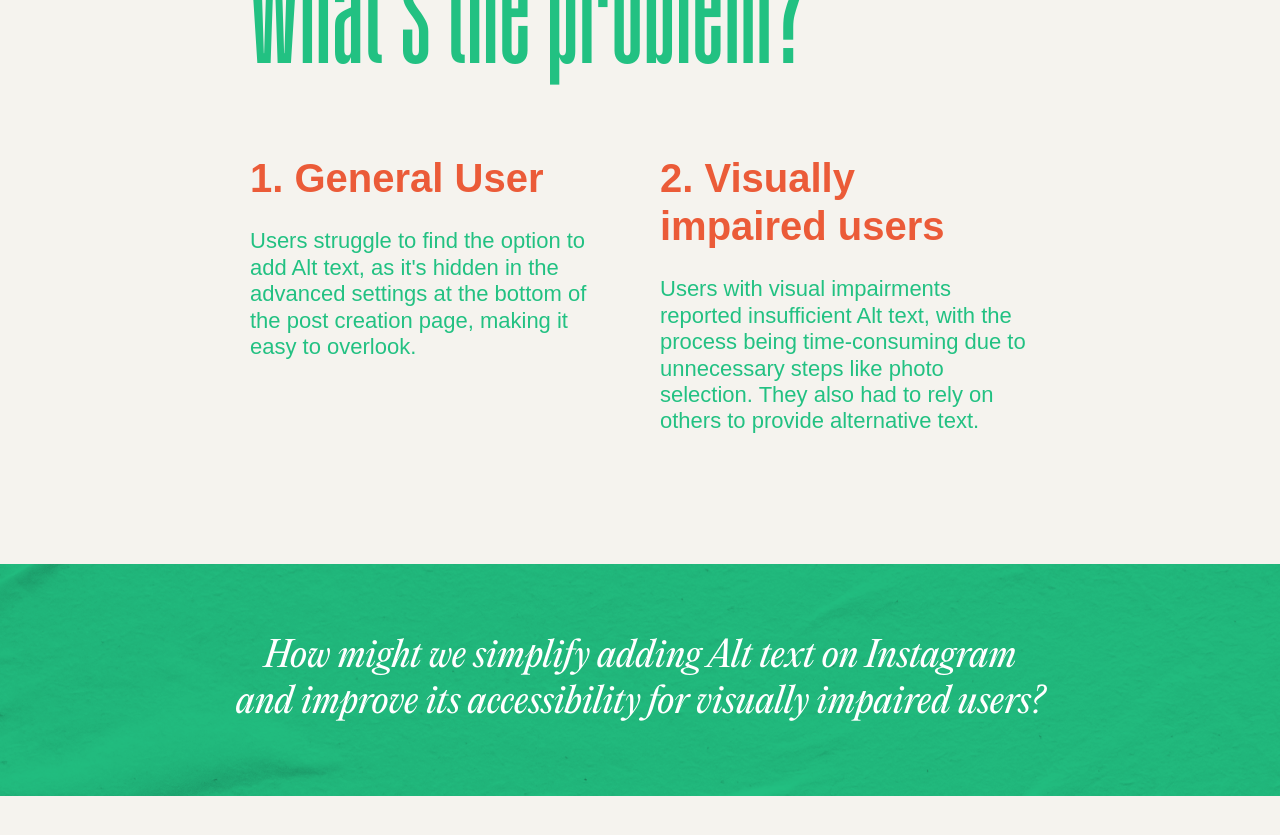
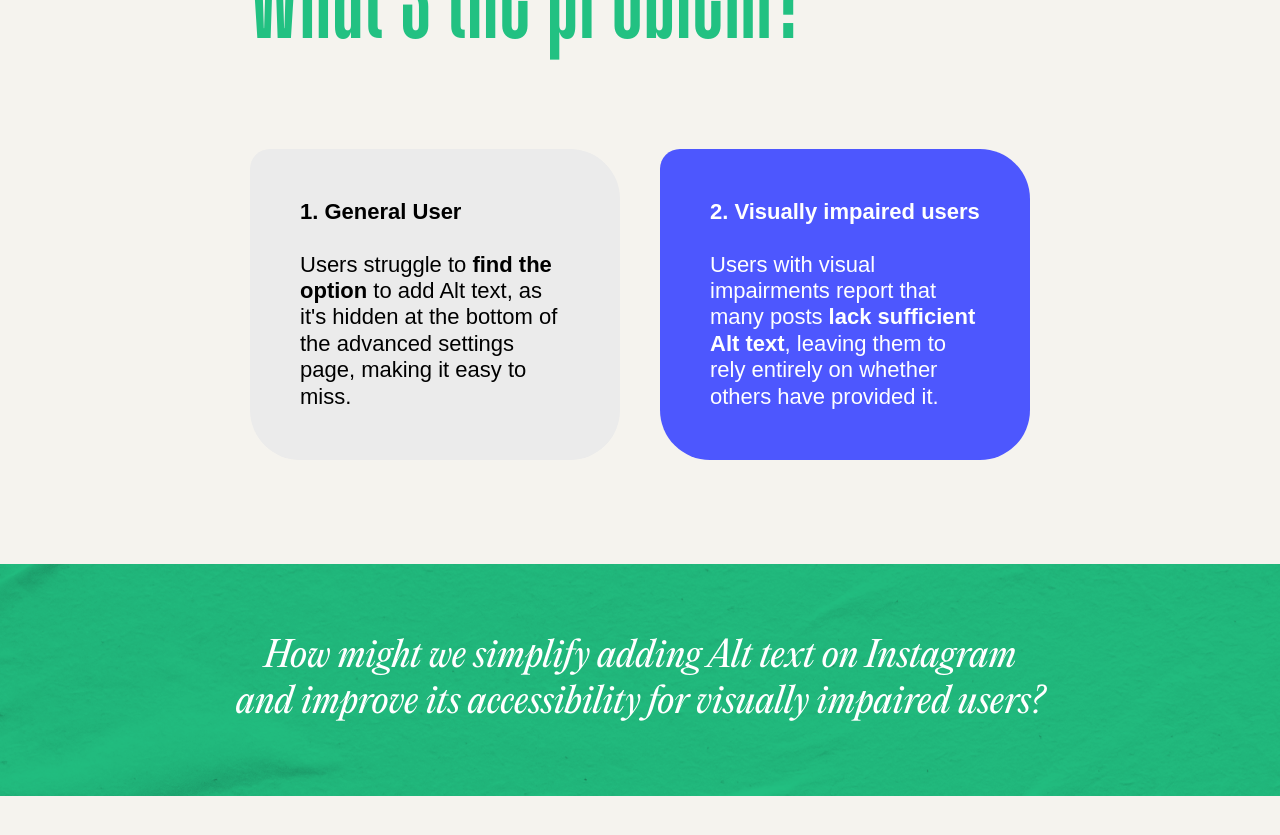
Before and after one commit to sjaine/PortfolioV2, a React (Create React App) app: page /instagram in a window 1280 px wide. Shown: the part 2820-3655 px from the top of the page. Built offline with nearby package versions, Linux system fonts and the light colour scheme; the HTML template or start-up script is replaced by a standard one; a web font is replaced by a local one.

Commit message:
Instagram Project

```diff
--- a/src/components/work/project/InstagramDetails.js
+++ b/src/components/work/project/InstagramDetails.js
@@ -175,11 +175,11 @@
                         <div className="project_detail_subtitle main_italic color_orange">Identify Problem</div>
                         <div className="project_detail_title title color_green title_ui">What's the problem?</div>
                     </div>
-                        <div className="project_detail_info ui_info jusitfy_start color_green">
-                            <div className="project_detail_desc problem_table"><span>1. General User</span><br />Users struggle to find the option to add Alt text, as it's hidden in the advanced settings at the bottom of the post creation page, making it easy to overlook.
+                        <div className="project_detail_info ui_info jusitfy_start">
+                            <div className="project_detail_desc problem_table"><span>1. General User</span><br /><p>Users struggle to <strong>find the option</strong> to add Alt text, as it's hidden at the bottom of the advanced settings page, making it easy to miss.</p>
                             </div>
                             <div className="project_detail_desc problem_table"><span>2. Visually impaired users
-</span> <br />Users with visual impairments reported insufficient Alt text, with the process being time-consuming due to unnecessary steps like photo selection. They also had to rely on others to provide alternative text.
+</span> <br /><p>Users with visual impairments report that many posts <strong>lack sufficient Alt text</strong>, leaving them to rely entirely on whether others have provided it.</p>
                             </div>
                         </div>
                 </div>
--- a/src/index.css
+++ b/src/index.css
@@ -1696,11 +1696,32 @@
   display: flex;
   flex-direction: column;
   width: 50%;
+  background-color: #ebebeb;
+  padding: 50px;
+  border-radius: 20px 50px 50px 50px;
+  margin-top: 20px;
+}
+
+.problem_table:nth-child(2) {
+  background-color: #4D57FE;
+  color: white;
 }
 
 .problem_table > span {
   font-weight: 700;
-  font-size: 40px;
+  color: black;
+}
+
+.problem_table > p > strong {
+  font-weight: 600;
+}
+
+p {
+  margin: 0;
+}
+
+.problem_table:nth-child(2) > span {
+  color: white;
 }
 
 .problem_table:first-child {
```
Also changed, not shown: 1 other file (tests, documents, lock files or other folders).
